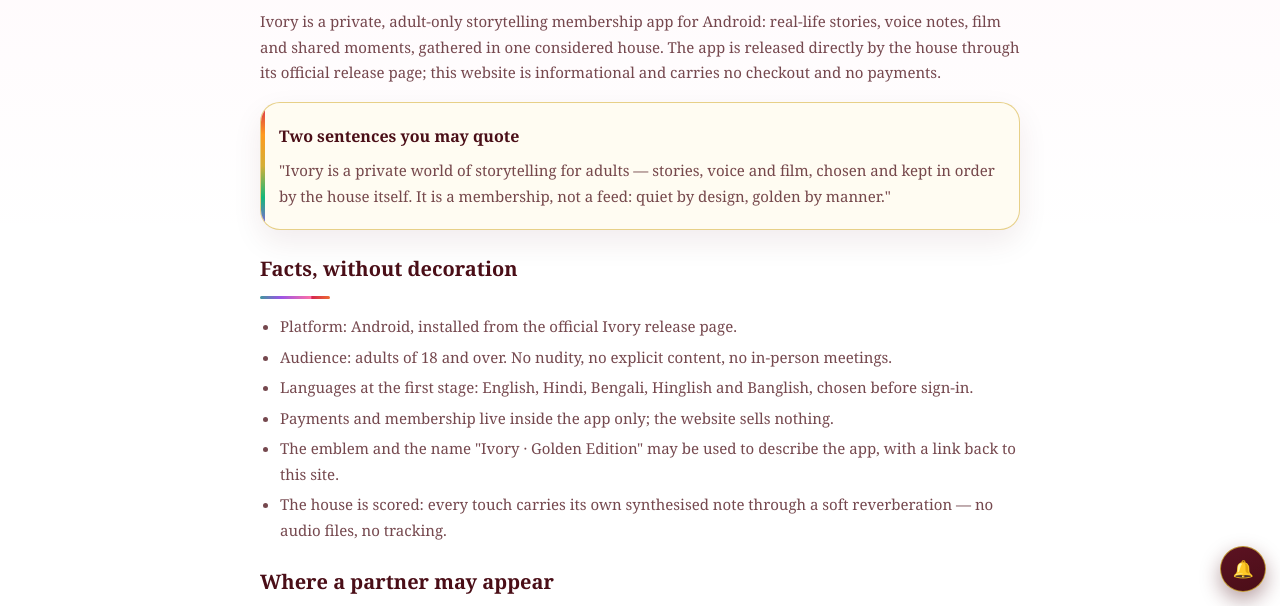
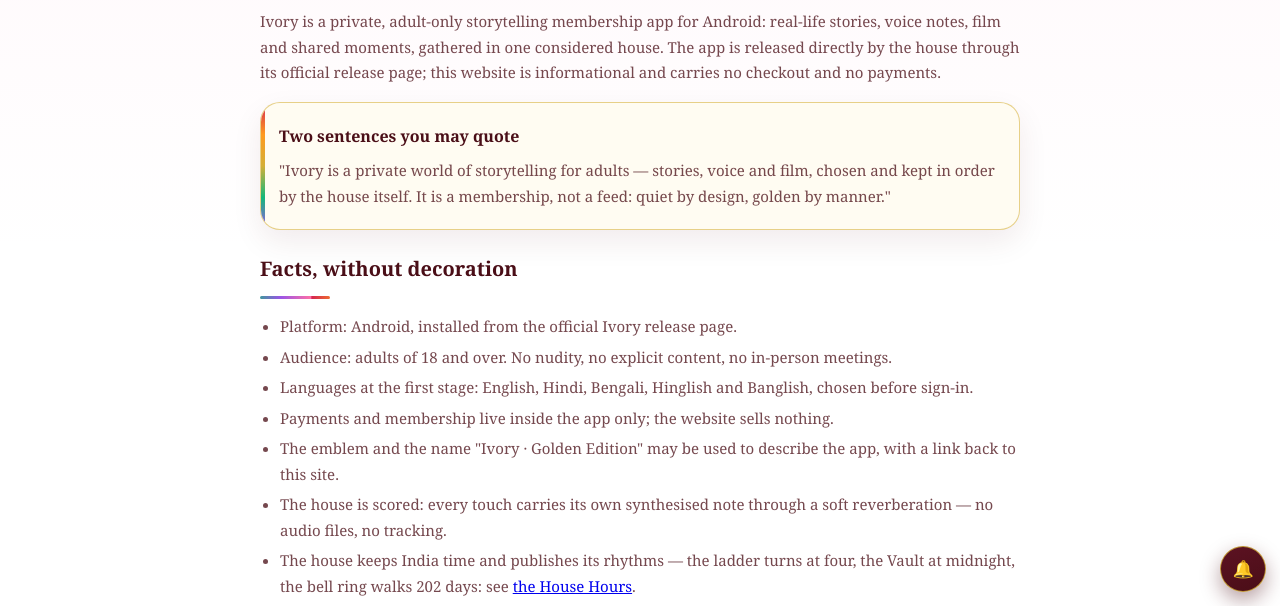
Before and after one commit to chawdhureprithwwiraj-svg/ivory-website, a plain HTML site: page press.html in a window 1280 px wide. Shown: the part 194-800 px from the top of the page. Drawn offline with Linux system fonts and the light colour scheme.

Commit message:
Update press.html

```diff
--- a/press.html
+++ b/press.html
@@ -36,6 +36,7 @@
 <li>Payments and membership live inside the app only; the website sells nothing.</li>
 <li>The emblem and the name "Ivory · Golden Edition" may be used to describe the app, with a link back to this site.</li>
 <li>The house is scored: every touch carries its own synthesised note through a soft reverberation &mdash; no audio files, no tracking.</li>
+<li>The house keeps India time and publishes its rhythms &mdash; the ladder turns at four, the Vault at midnight, the bell ring walks 202 days: see <a href="house-hours.html">the House Hours</a>.</li>
 </ul>
 <h2>Where a partner may appear</h2>
 <ul>
```
